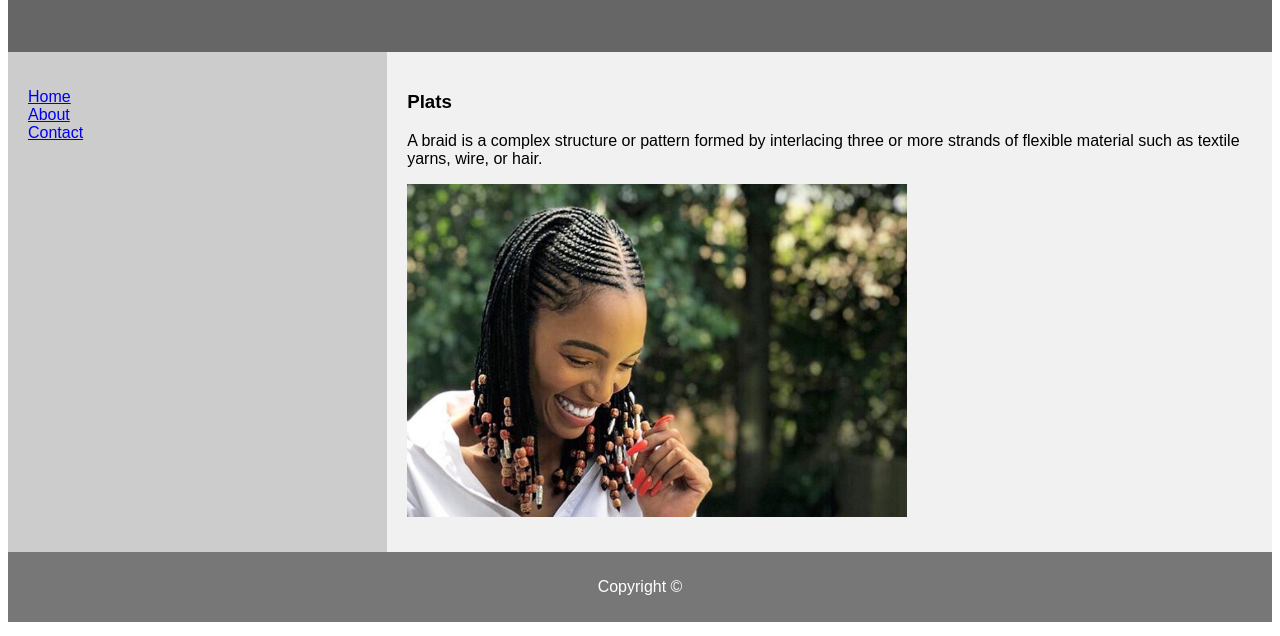
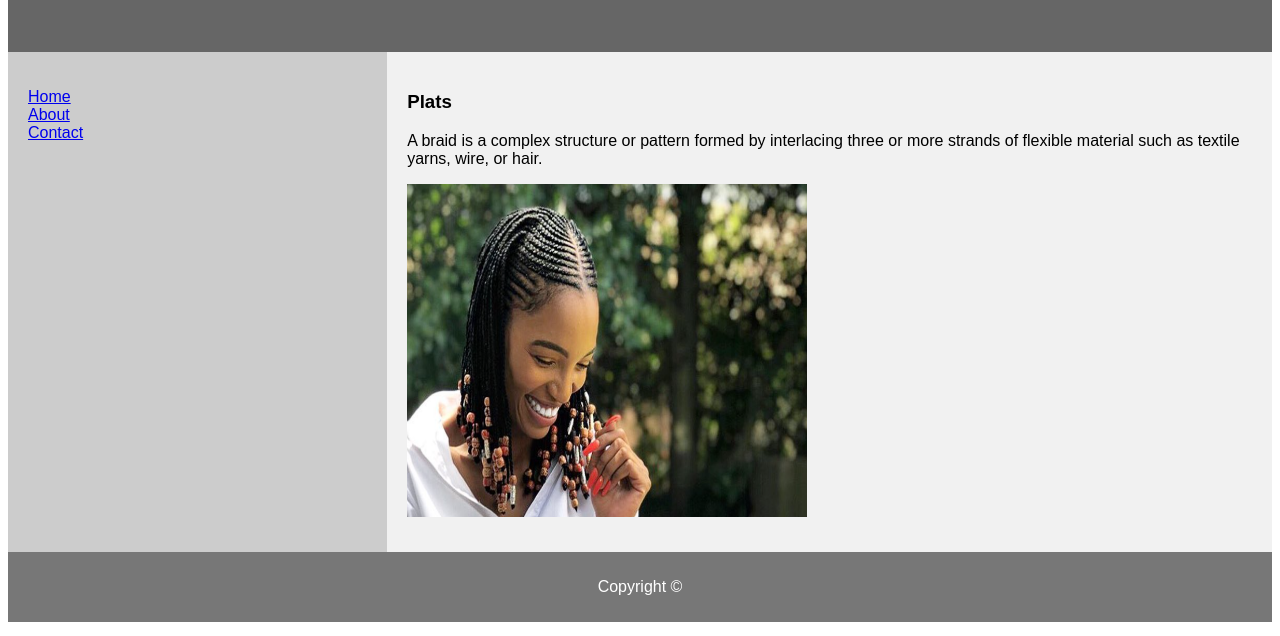
Before and after one commit to thandiumuzi/prsntn, a plain HTML site: page index.html in a window 1280 px wide. Shown: the part 164-800 px from the top of the page. Drawn offline with Linux system fonts and the light colour scheme.

Commit message:
changed size

```diff
--- a/index.html
+++ b/index.html
@@ -22,7 +22,7 @@
   <article>
     <h1>Plats</h1>
     <p>A braid is a complex structure or pattern formed by interlacing three or more strands of flexible material such as textile yarns, wire, or hair.</p>
-     <img src="images/brd.PNG" width="500" height="333">
+     <img src="images/brd.PNG" width="400" height="333">
 
 	</article>
 </section>
```
